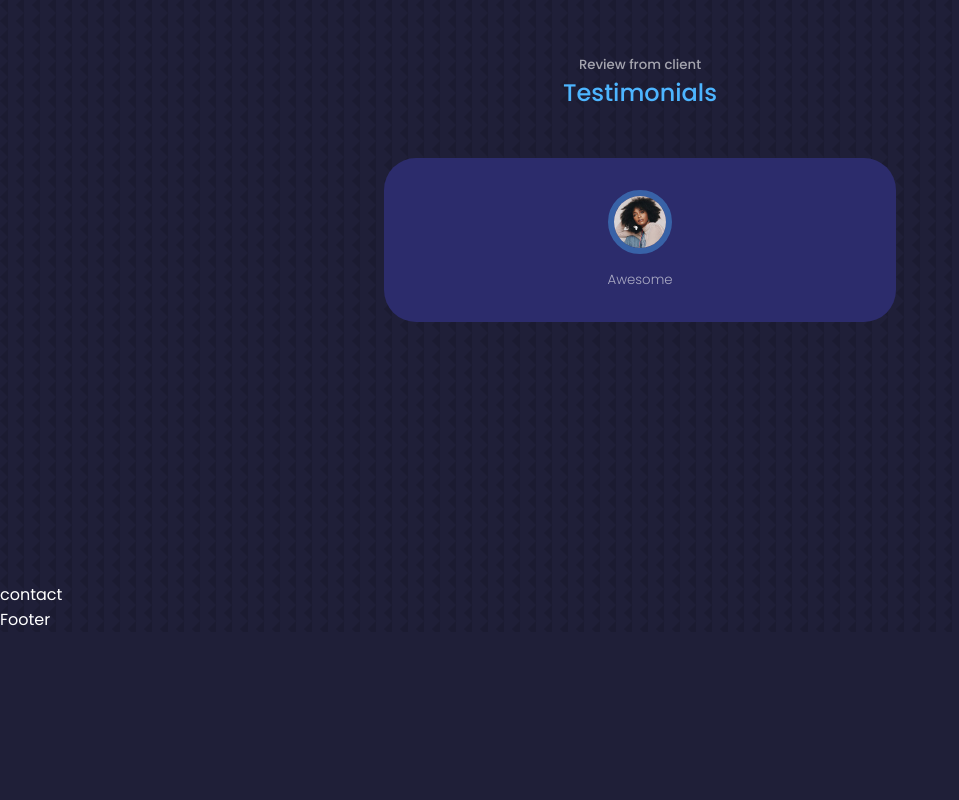
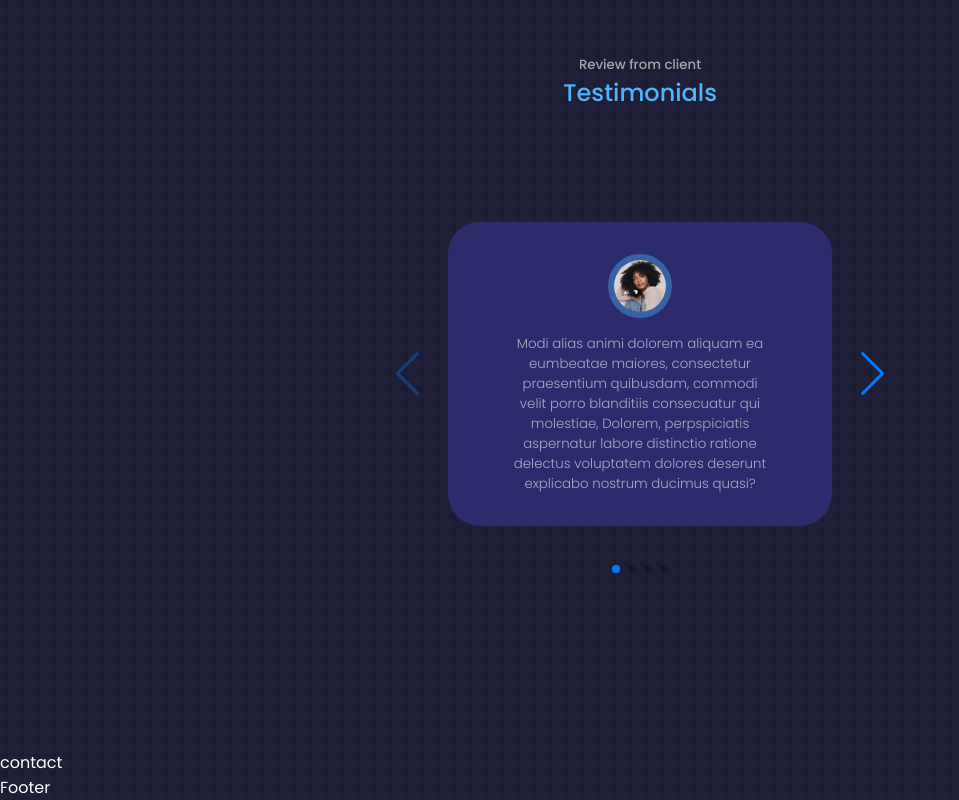
Before and after one commit to fahrezaraharjo/portfolio, a React (Create React App) app: page / in a window 1280 px wide. Shown: the part 4419-5219 px from the top of the page, without its empty margins (0-959 px from the left). Before the commit the page ends 5051 px from the top, so only its background shows below. Built offline with nearby package versions, Linux system fonts and the light colour scheme; the HTML template or start-up script is replaced by a standard one.

Commit message:
using swiper for testimonial

```diff
--- a/src/components/testimonials/Testimonials.jsx
+++ b/src/components/testimonials/Testimonials.jsx
@@ -6,19 +6,21 @@ import AVTR3 from "../../assets/avatar3.jpg"
 import AVTR4 from "../../assets/avatar4.jpg"
 
 // import Swiper core and required modules
-import { Pagination } from 'swiper';
+import { Navigation, Pagination,} from 'swiper';
 
 import { Swiper, SwiperSlide } from 'swiper/react';
 
 // Import Swiper styles
 import 'swiper/css';
+import 'swiper/css/navigation';
 import 'swiper/css/pagination';
+
 
 const data = [
   {
     avatar: AVTR1,
     name: "Tina Snow",
-    review: "Awesome"
+    review: "Modi alias animi dolorem aliquam ea eumbeatae maiores, consectetur praesentium quibusdam, commodi velit porro blanditiis consecuatur qui molestiae, Dolorem, perpspiciatis aspernatur labore distinctio ratione delectus voluptatem dolores deserunt explicabo nostrum ducimus quasi?"
   },
   {
     avatar: AVTR2,
@@ -43,7 +45,18 @@ const Testimonials = () => {
       <h5>Review from client</h5>
       <h2>Testimonials</h2>
 
-      <Swiper className="container testimonials__container">
+      <Swiper className="container testimonials__container"
+        // install Swiper modules
+        modules={[Navigation, Pagination,]}
+        spaceBetween={70}
+        slidesPerView={1}
+        navigation
+        pagination={{ clickable: true }}
+
+
+        >
+
+
         {
           data.map(({ avatar, name, review }, index) => {
             return (
--- a/src/components/testimonials/testimonials.css
+++ b/src/components/testimonials/testimonials.css
@@ -1,5 +1,6 @@
 .container.testimonials__container {
     width: 40%;
+    padding: 4rem;
 }
 
 .client__avatar {
@@ -47,3 +48,7 @@
         width: var(--container-width-sm);
     }
 }
+
+.swiper-pagination-clickable .swiper-pagination-bullets {
+    background: var(--color-primary);
+}
```
